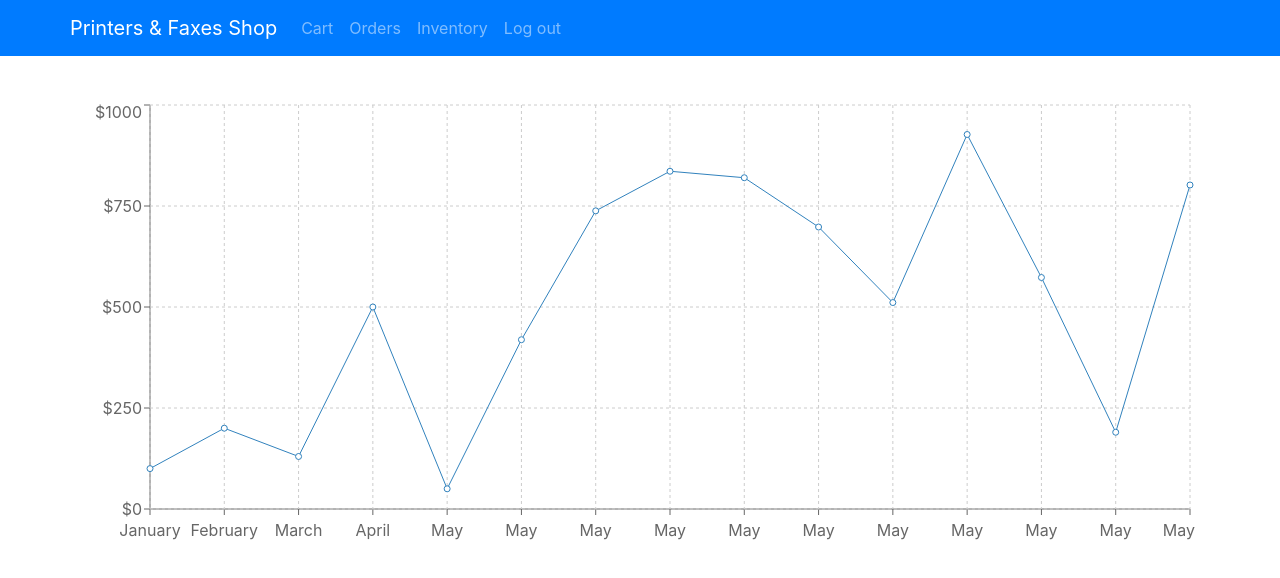
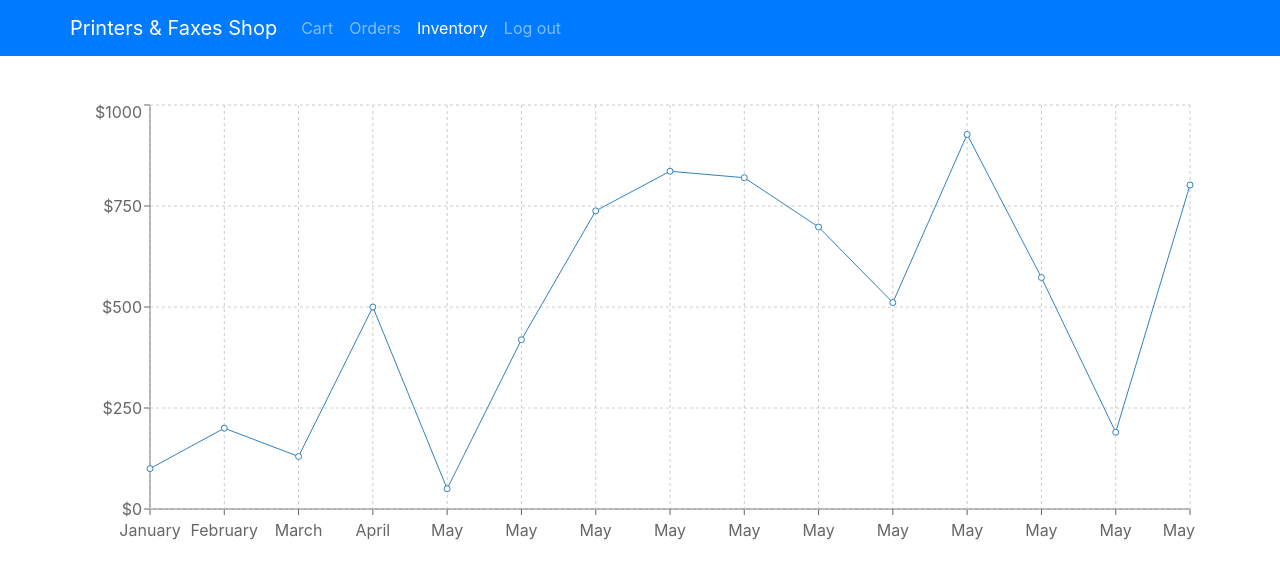
Before and after one commit to dloranc/printers-shop, a React (Create React App) app: page /inventory in a window 1280 px wide. Shown: the top 578 px of the page. Built offline with nearby package versions, Linux system fonts and the light colour scheme; sample sign-in values are in the browser's storage.

Commit message:
Make link with current route path active

```diff
--- a/src/components/NavBar/NavBar.js
+++ b/src/components/NavBar/NavBar.js
@@ -7,6 +7,10 @@ import Nav from 'react-bootstrap/Nav';
 import { Link } from 'react-router-dom';
 
 class NavBar extends React.Component {
+    isCurrentRoute = (route) => {
+        return this.props.location.pathname === route;
+    }
+
     isAuthenticated = () => {
         return this.props.isAuthenticated;
     }
@@ -19,10 +23,10 @@ class NavBar extends React.Component {
         return (
             <>
                 <Link to="/sign-up" data-test="sign-up">
-                    <Nav.Link as="span">Sign up</Nav.Link>
+                    <Nav.Link as="span" active={this.isCurrentRoute('/sign-up')}>Sign up</Nav.Link>
                 </Link>
                 <Link to="/sign-in" data-test="sign-in">
-                    <Nav.Link as="span">Sign in</Nav.Link>
+                    <Nav.Link as="span"active={this.isCurrentRoute('/sign-in')}>Sign in</Nav.Link>
                 </Link>
             </>
         )
@@ -32,11 +36,11 @@ class NavBar extends React.Component {
         return (
             <>
                 <Link to="/cart" data-test="cart">
-                    <Nav.Link as="span">Cart</Nav.Link>
+                    <Nav.Link as="span" active={this.isCurrentRoute('/cart')}>Cart</Nav.Link>
                 </Link>
 
                 <Link to="/orders" data-test="orders">
-                    <Nav.Link as="span">Orders</Nav.Link>
+                    <Nav.Link as="span" active={this.isCurrentRoute('/orders')}>Orders</Nav.Link>
                 </Link>
 
                 {this.adminLinks()}
@@ -50,7 +54,7 @@ class NavBar extends React.Component {
         if (this.isAdmin()) {
             return (
                 <Link to="/inventory" data-test="inventory">
-                    <Nav.Link as="span">Inventory</Nav.Link>
+                    <Nav.Link as="span" active={this.isCurrentRoute('/inventory')}>Inventory</Nav.Link>
                 </Link>
             )
         }
```
